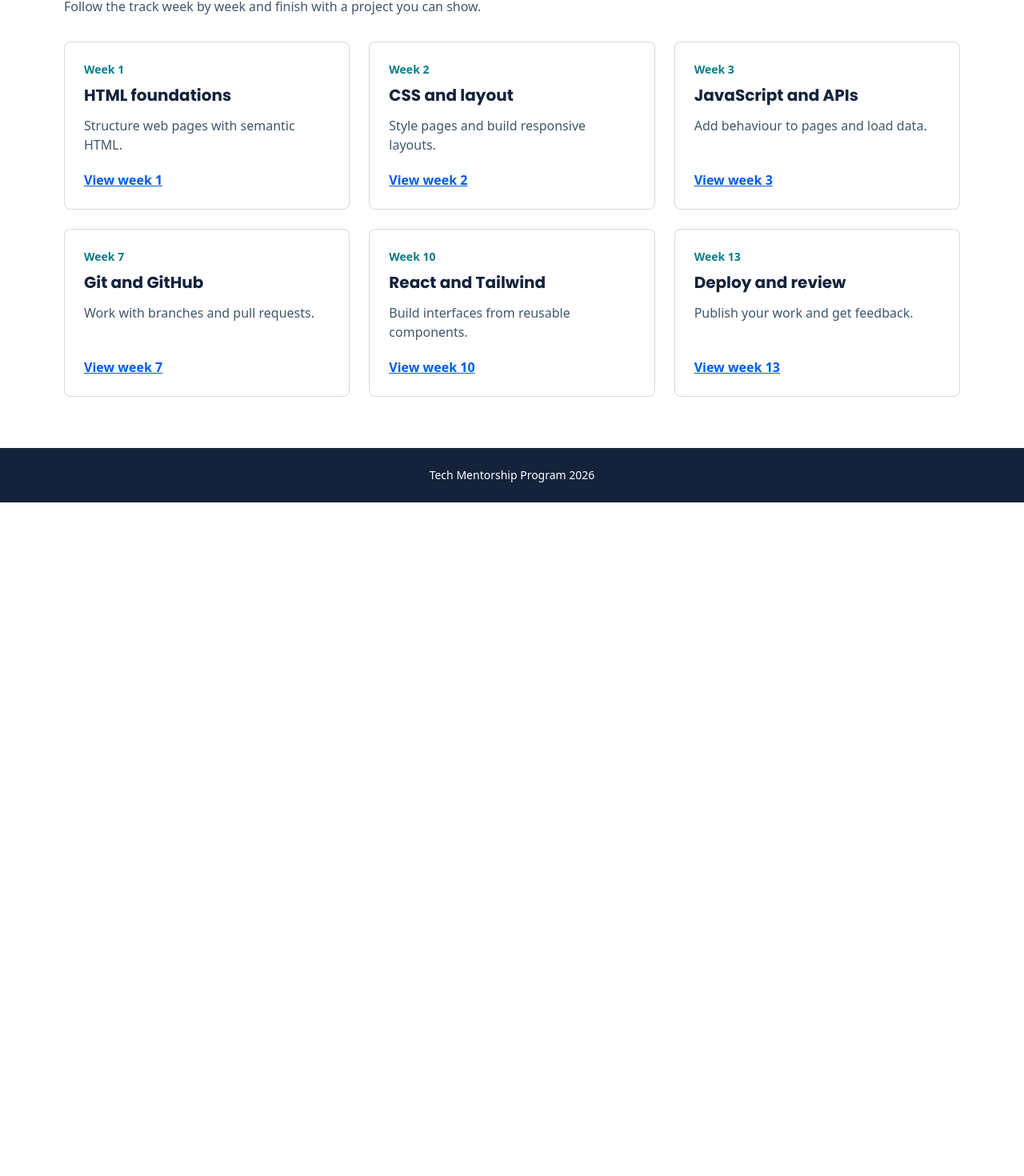
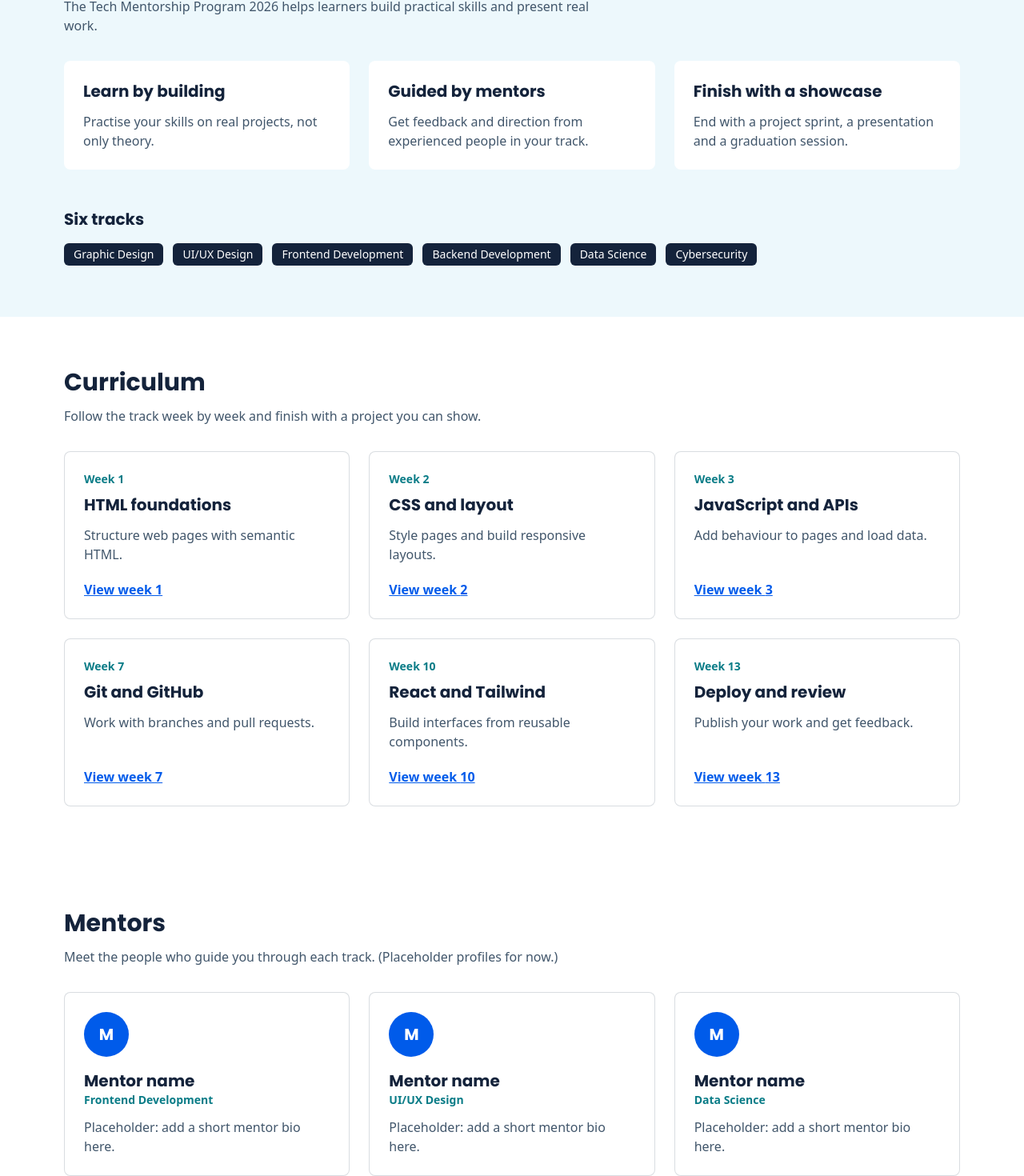
Before and after one commit to apankadavid/tech-mentorship-landing, a React (Vite) app: page / in a window 1280 px wide. Shown: the part 676-2146 px from the top of the page at 80% size. Before the commit the page ends 1304 px from the top, so only its background shows below. Built offline with nearby package versions, Linux system fonts and the light colour scheme.

Commit message:
feat: add about and mentors sections

```diff
--- /dev/null
+++ b/src/components/About.jsx
@@ -0,0 +1,57 @@
+import { tracks } from "../data/tracks";
+
+const points = [
+  {
+    title: "Learn by building",
+    text: "Practise your skills on real projects, not only theory.",
+  },
+  {
+    title: "Guided by mentors",
+    text: "Get feedback and direction from experienced people in your track.",
+  },
+  {
+    title: "Finish with a showcase",
+    text: "End with a project sprint, a presentation and a graduation session.",
+  },
+];
+
+export default function About() {
+  return (
+    <section id="about" className="scroll-mt-4 bg-ice">
+      <div className="mx-auto max-w-6xl px-4 py-16">
+        <h2 className="font-heading text-3xl font-bold text-navy">
+          About the program
+        </h2>
+        <p className="mt-3 max-w-2xl text-slate">
+          The Tech Mentorship Program 2026 helps learners build practical
+          skills and present real work.
+        </p>
+
+        <div className="mt-8 grid gap-6 md:grid-cols-3">
+          {points.map((p) => (
+            <div key={p.title} className="rounded-lg bg-white p-6">
+              <h3 className="font-heading text-xl font-bold text-navy">
+                {p.title}
+              </h3>
+              <p className="mt-3 text-slate">{p.text}</p>
+            </div>
+          ))}
+        </div>
+
+        <h3 className="mt-12 font-heading text-xl font-bold text-navy">
+          Six tracks
+        </h3>
+        <ul className="mt-4 flex flex-wrap gap-3">
+          {tracks.map((t) => (
+            <li
+              key={t}
+              className="rounded-md bg-navy px-3 py-1 text-sm font-medium text-white"
+            >
+              {t}
+            </li>
+          ))}
+        </ul>
+      </div>
+    </section>
+  );
+}
--- /dev/null
+++ b/src/components/MentorCard.jsx
@@ -0,0 +1,17 @@
+export default function MentorCard({ mentor }) {
+  return (
+    <article className="rounded-lg border border-slate/20 bg-white p-6">
+      <div
+        aria-hidden="true"
+        className="flex h-14 w-14 items-center justify-center rounded-full bg-brand font-heading text-xl font-bold text-white"
+      >
+        {mentor.name.charAt(0)}
+      </div>
+      <h3 className="mt-4 font-heading text-xl font-bold text-navy">
+        {mentor.name}
+      </h3>
+      <p className="text-sm font-semibold text-teal-dark">{mentor.track}</p>
+      <p className="mt-3 text-slate">{mentor.bio}</p>
+    </article>
+  );
+}
--- /dev/null
+++ b/src/components/Mentors.jsx
@@ -0,0 +1,21 @@
+import { mentors } from "../data/mentors";
+import MentorCard from "./MentorCard";
+
+export default function Mentors() {
+  return (
+    <section id="mentors" className="scroll-mt-4 bg-white">
+      <div className="mx-auto max-w-6xl px-4 py-16">
+        <h2 className="font-heading text-3xl font-bold text-navy">Mentors</h2>
+        <p className="mt-3 max-w-2xl text-slate">
+          Meet the people who guide you through each track. (Placeholder
+          profiles for now.)
+        </p>
+        <div className="mt-8 grid gap-6 sm:grid-cols-2 lg:grid-cols-3">
+          {mentors.map((m) => (
+            <MentorCard key={m.id} mentor={m} />
+          ))}
+        </div>
+      </div>
+    </section>
+  );
+}
--- /dev/null
+++ b/src/data/mentors.js
@@ -0,0 +1,20 @@
+export const mentors = [
+  {
+    id: "m1",
+    name: "Mentor name",
+    track: "Frontend Development",
+    bio: "Placeholder: add a short mentor bio here.",
+  },
+  {
+    id: "m2",
+    name: "Mentor name",
+    track: "UI/UX Design",
+    bio: "Placeholder: add a short mentor bio here.",
+  },
+  {
+    id: "m3",
+    name: "Mentor name",
+    track: "Data Science",
+    bio: "Placeholder: add a short mentor bio here.",
+  },
+];
--- /dev/null
+++ b/src/data/tracks.js
@@ -0,0 +1,8 @@
+export const tracks = [
+  "Graphic Design",
+  "UI/UX Design",
+  "Frontend Development",
+  "Backend Development",
+  "Data Science",
+  "Cybersecurity",
+];
--- a/src/pages/Home.jsx
+++ b/src/pages/Home.jsx
@@ -1,11 +1,15 @@
 import Hero from "../components/Hero";
+import About from "../components/About";
 import Curriculum from "../components/Curriculum";
+import Mentors from "../components/Mentors";
 
 export default function Home() {
   return (
     <>
       <Hero />
+      <About />
       <Curriculum />
+      <Mentors />
     </>
   );
 }
```
